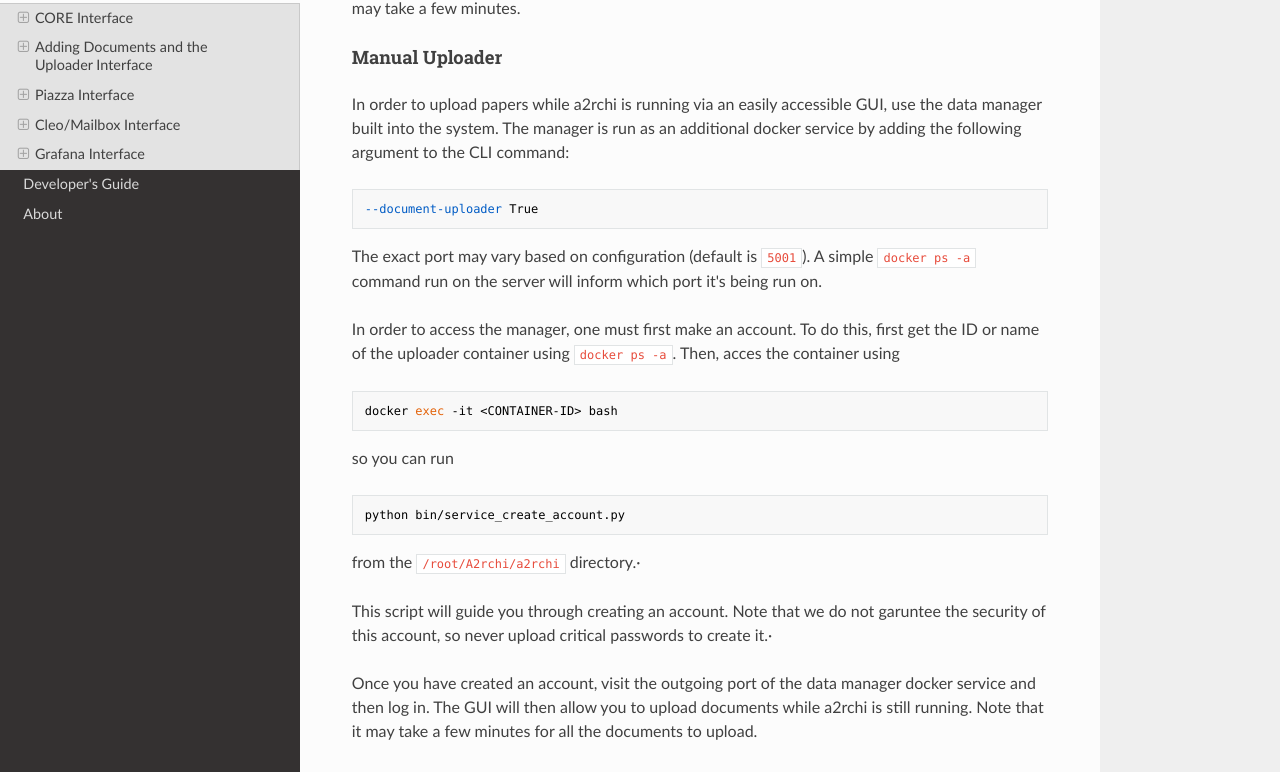
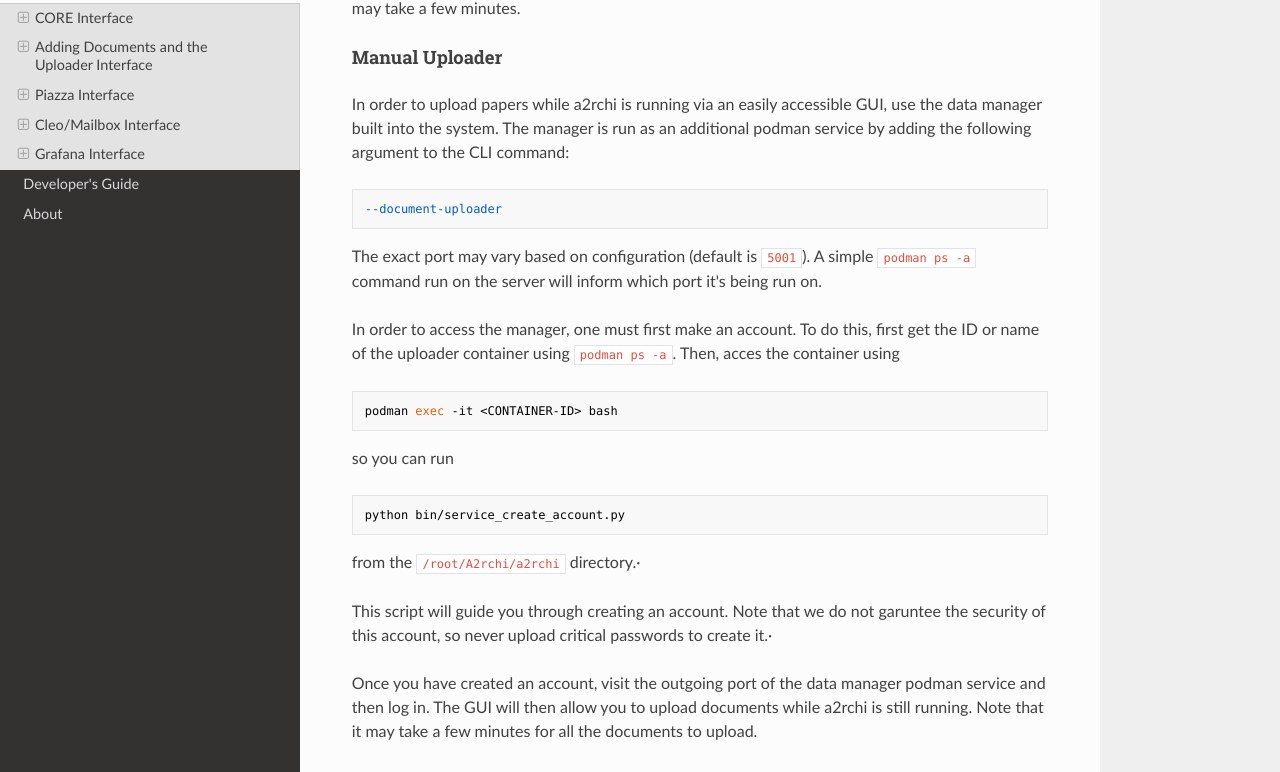
Before and after one commit to mit-submit/A2rchi, an MkDocs documentation site: the page built from docs/docs/users_guide.md, in a window 1280 px wide and 1400 px high, scrolled down 1300 px. Shown: the part 163-935 px from the top of the window. Built offline with MkDocs 1.6.1, drawn with Linux system fonts in a browser that asks for light colours; nearby versions of some CDN libraries.

Commit message:
Updated the documentation.

````diff
--- a/docs/docs/users_guide.md
+++ b/docs/docs/users_guide.md
@@ -6,7 +6,7 @@ The user's guide is broken up into detailing the various interfaces and the secr
 
 To include an interface, simply add it's tag at the end of the `create` CLI command. For example, to include the document uploader, run:
 ```
-$ a2rchi create --name my-a2rchi --a2rchi-config example_conf.yaml --document-uploader True
+$ a2rchi create --name my-a2rchi --a2rchi-config example_conf.yaml --document-uploader
 ```
 
 ## CORE Interface
@@ -56,15 +56,15 @@ When you restart the service, all the documents will be uploaded to the vector s
 
 #### Manual Uploader
 
-In order to upload papers while a2rchi is running via an easily accessible GUI, use the data manager built into the system. The manager is run as an additional docker service by adding the following argument to the CLI command:
+In order to upload papers while a2rchi is running via an easily accessible GUI, use the data manager built into the system. The manager is run as an additional podman service by adding the following argument to the CLI command:
 ```
---document-uploader True
+--document-uploader
 ```
-The exact port may vary based on configuration (default is `5001`). A simple `docker ps -a` command run on the server will inform which port it's being run on.
+The exact port may vary based on configuration (default is `5001`). A simple `podman ps -a` command run on the server will inform which port it's being run on.
 
-In order to access the manager, one must first make an account. To do this, first get the ID or name of the uploader container using `docker ps -a`. Then, acces the container using
+In order to access the manager, one must first make an account. To do this, first get the ID or name of the uploader container using `podman ps -a`. Then, acces the container using
 ```
-docker exec -it <CONTAINER-ID> bash
+podman exec -it <CONTAINER-ID> bash
 ```
 so you can run
 ```
@@ -74,7 +74,7 @@ from the `/root/A2rchi/a2rchi` directory.·
 
 This script will guide you through creating an account. Note that we do not garuntee the security of this account, so never upload critical passwords to create it.·
 
-Once you have created an account, visit the outgoing port of the data manager docker service and then log in. The GUI will then allow you to upload documents while a2rchi is still running. Note that it may take a few minutes for all the documents to upload.
+Once you have created an account, visit the outgoing port of the data manager podman service and then log in. The GUI will then allow you to upload documents while a2rchi is still running. Note that it may take a few minutes for all the documents to upload.
 
 
 ## Piazza Interface
@@ -134,7 +134,7 @@ utils:
 To run the Piazza service, simply add the piazza flag. For example:
 
 ```
-a2rchi create --name my_piazza_service --a2rchi-config configs/my_piazza_config.yaml --podman --piazza True
+a2rchi create --name my_piazza_service --a2rchi-config configs/my_piazza_config.yaml --podman --piazza
 ```
 
 ## Cleo/Mailbox Interface
@@ -153,7 +153,7 @@ export GRAFANA_PG_PASSWORD=<your_password>
 ```
 Once this is set, add the following argument to your a2rchi create command, e.g.,
 ```
-a2rchi create --name gtesting2 --a2rchi-config configs/example_config.yaml --grafana True
+a2rchi create --name gtesting2 --a2rchi-config configs/example_config.yaml --grafana
 ```
 and you should see something like this
 ```
````
